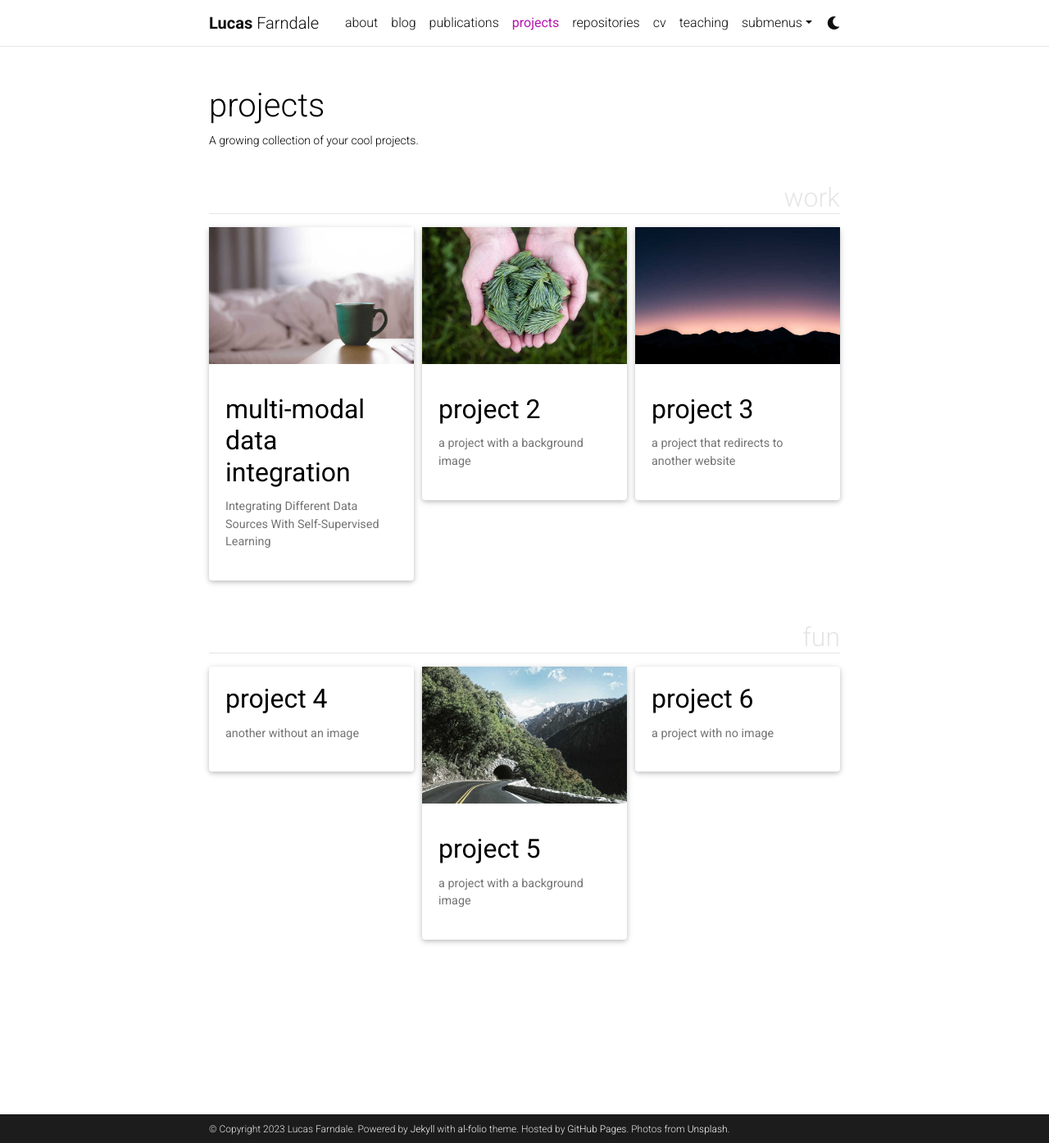
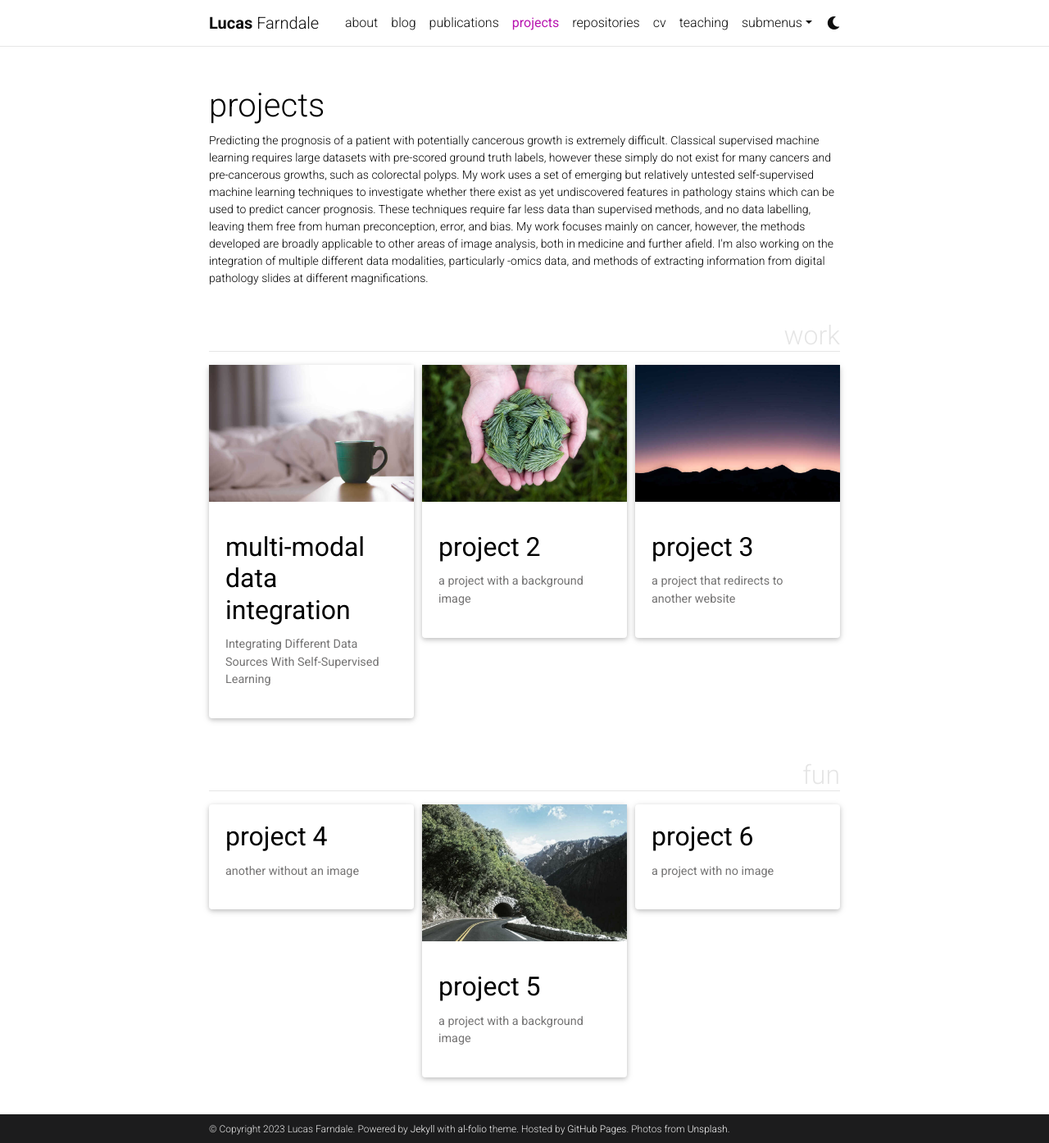
Before and after one commit to lucasfarndale/lucasfarndale.github.io, a Jekyll site: the page built from _pages/projects.md, in a window 1280 px wide and 1394 px high. Shown: the whole window at 82% size. Built offline with Jekyll 4.4.1, drawn with Linux system fonts in a browser that asks for light colours; full-size pictures stand in for the smaller copies a plugin makes; comment, search, counter and statistics services are not loaded; a style sheet for code colours, icons or effects is not loaded.

Commit message:
Update projects.md

```diff
--- a/_pages/projects.md
+++ b/_pages/projects.md
@@ -2,7 +2,7 @@
 layout: page
 title: projects
 permalink: /projects/
-description: A growing collection of your cool projects.
+description: Predicting the prognosis of a patient with potentially cancerous growth is extremely difficult. Classical supervised machine learning requires large datasets with pre-scored ground truth labels, however these simply do not exist for many cancers and pre-cancerous growths, such as colorectal polyps. My work uses a set of emerging but relatively untested self-supervised machine learning techniques to investigate whether there exist as yet undiscovered features in pathology stains which can be used to predict cancer prognosis. These techniques require far less data than supervised methods, and no data labelling, leaving them free from human preconception, error, and bias. My work focuses mainly on cancer, however, the methods developed are broadly applicable to other areas of image analysis, both in medicine and further afield. I'm also working on the integration of multiple different data modalities, particularly -omics data, and methods of extracting information from digital pathology slides at different magnifications.
 nav: true
 nav_order: 2
 display_categories: [work, fun]
```
